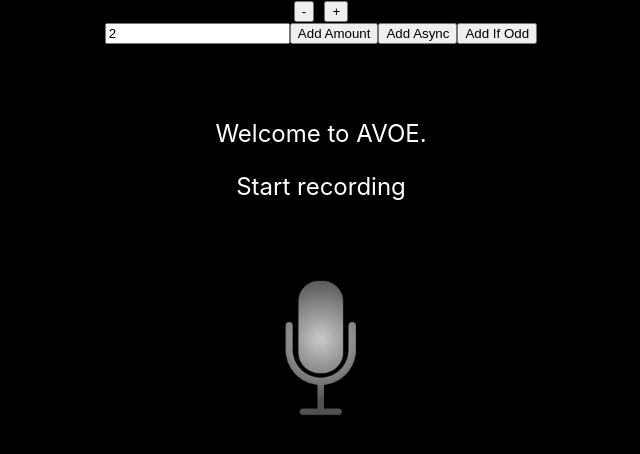
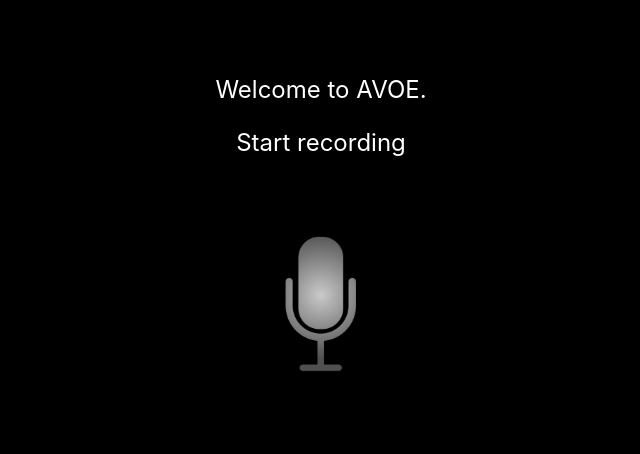
Before and after one commit to JUNIORCO/avoe, a React (Create React App) app in the folder frontend/: page / in a window 1280 px wide. Shown: the top 454 px of the page, without its empty margins (319-959 px from the left). Built offline with nearby package versions, Linux system fonts and the light colour scheme.

Commit message:
remove example redux

```diff
--- a/frontend/src/App.jsx
+++ b/frontend/src/App.jsx
@@ -4,11 +4,9 @@ import store from './store';
 import Header from './components/Header';
 import RecorderComponent from './components/Recorder';
 import Visualizer from './components/Visualizer';
-import Counter from './components/Counter';
 
 const App = () => (
   <Provider store={store}>
-    <Counter />
     <Header />
     <RecorderComponent />
     <Visualizer />
--- a/frontend/src/components/Counter.js
+++ /dev/null
@@ -1,69 +0,0 @@
-import React, { useState } from 'react';
-import { useSelector, useDispatch } from 'react-redux';
-import {
-  decrement,
-  increment,
-  incrementByAmount,
-  incrementAsync,
-  incrementIfOdd,
-  selectCount,
-} from '../reducers/counterSlice';
-import styles from '../stylesheets/Counter.css';
-
-const Counter = () => {
-  const count = useSelector(selectCount);
-  const dispatch = useDispatch();
-  const [incrementAmount, setIncrementAmount] = useState('2');
-
-  const incrementValue = Number(incrementAmount) || 0;
-
-  return (
-    <div>
-      <div className={styles.row}>
-        <button
-          className={styles.button}
-          aria-label="Decrement value"
-          onClick={() => dispatch(decrement())}
-        >
-          -
-        </button>
-        <span className={styles.value}>{count}</span>
-        <button
-          className={styles.button}
-          aria-label="Increment value"
-          onClick={() => dispatch(increment())}
-        >
-          +
-        </button>
-      </div>
-      <div className={styles.row}>
-        <input
-          className={styles.textbox}
-          aria-label="Set increment amount"
-          value={incrementAmount}
-          onChange={(e) => setIncrementAmount(e.target.value)}
-        />
-        <button
-          className={styles.button}
-          onClick={() => dispatch(incrementByAmount(incrementValue))}
-        >
-          Add Amount
-        </button>
-        <button
-          className={styles.asyncButton}
-          onClick={() => dispatch(incrementAsync(incrementValue))}
-        >
-          Add Async
-        </button>
-        <button
-          className={styles.button}
-          onClick={() => dispatch(incrementIfOdd(incrementValue))}
-        >
-          Add If Odd
-        </button>
-      </div>
-    </div>
-  );
-};
-
-export default Counter;
--- a/frontend/src/components/Recorder.jsx
+++ b/frontend/src/components/Recorder.jsx
@@ -47,7 +47,7 @@ const Recorder = (props) => {
 
   const handleRecordedState = () => {
     console.log('User finished recording');
-    setMicSrc(micColored);
+    setMicSrc(micGrayScale);
   };
 
   const handleResetState = () => {
--- a/frontend/src/reducers/counterSlice.js
+++ /dev/null
@@ -1,73 +0,0 @@
-import { createAsyncThunk, createSlice } from '@reduxjs/toolkit';
-import fetchCount from '../redux/counter/counterAPI';
-
-const initialState = {
-  value: 0,
-  status: 'idle',
-};
-
-// The function below is called a thunk and allows us to perform async logic. It
-// can be dispatched like a regular action: `dispatch(incrementAsync(10))`. This
-// will call the thunk with the `dispatch` function as the first argument. Async
-// code can then be executed and other actions can be dispatched. Thunks are
-// typically used to make async requests.
-export const incrementAsync = createAsyncThunk(
-  'counter/fetchCount',
-  async (amount) => {
-    const response = await fetchCount(amount);
-    // The value we return becomes the `fulfilled` action payload
-    return response.data;
-  }
-);
-
-export const counterSlice = createSlice({
-  name: 'counter',
-  initialState,
-  // The `reducers` field lets us define reducers and generate associated actions
-  reducers: {
-    increment: (state) => {
-      // Redux Toolkit allows us to write "mutating" logic in reducers. It
-      // doesn't actually mutate the state because it uses the Immer library,
-      // which detects changes to a "draft state" and produces a brand new
-      // immutable state based off those changes
-      state.value += 1;
-    },
-    decrement: (state) => {
-      state.value -= 1;
-    },
-    // Use the PayloadAction type to declare the contents of `action.payload`
-    incrementByAmount: (state, action) => {
-      state.value += action.payload;
-    },
-  },
-  // The `extraReducers` field lets the slice handle actions defined elsewhere,
-  // including actions generated by createAsyncThunk or in other slices.
-  extraReducers: (builder) => {
-    builder
-      .addCase(incrementAsync.pending, (state) => {
-        state.status = 'loading';
-      })
-      .addCase(incrementAsync.fulfilled, (state, action) => {
-        state.status = 'idle';
-        state.value += action.payload;
-      });
-  },
-});
-
-export const { increment, decrement, incrementByAmount } = counterSlice.actions;
-
-// The function below is called a selector and allows us to select a value from
-// the state. Selectors can also be defined inline where they're used instead of
-// in the slice file. For example: `useSelector((state: RootState) => state.counter.value)`
-export const selectCount = (state) => state.counter.value;
-
-// We can also write thunks by hand, which may contain both sync and async logic.
-// Here's an example of conditionally dispatching actions based on current state.
-export const incrementIfOdd = (amount) => (dispatch, getState) => {
-  const currentValue = selectCount(getState());
-  if (currentValue % 2 === 1) {
-    dispatch(incrementByAmount(amount));
-  }
-};
-
-export default counterSlice.reducer;
--- a/frontend/src/redux/counter/counterAPI.js
+++ /dev/null
@@ -1,8 +0,0 @@
-// A mock function to mimic making an async request for data
-const fetchCount = (amount = 1) => {
-  return new Promise((resolve) =>
-    setTimeout(() => resolve({ data: amount }), 500)
-  );
-};
-
-export default fetchCount;
--- a/frontend/src/store.js
+++ b/frontend/src/store.js
@@ -1,10 +1,8 @@
 import { configureStore } from '@reduxjs/toolkit';
-import counterReducer from './reducers/counterSlice';
 import recorderReducer from './reducers/recorderSlice';
 
 const store = configureStore({
   reducer: {
-    counter: counterReducer,
     recorder: recorderReducer
   },
 });
--- a/frontend/src/stylesheets/Counter.css
+++ /dev/null
@@ -1,78 +0,0 @@
-.row {
-  display: flex;
-  align-items: center;
-  justify-content: center;
-}
-
-.row > button {
-  margin-left: 4px;
-  margin-right: 8px;
-}
-.row:not(:last-child) {
-  margin-bottom: 16px;
-}
-
-.value {
-  font-size: 78px;
-  padding-left: 16px;
-  padding-right: 16px;
-  margin-top: 2px;
-  font-family: 'Courier New', Courier, monospace;
-}
-
-.button {
-  appearance: none;
-  background: none;
-  font-size: 32px;
-  padding-left: 12px;
-  padding-right: 12px;
-  outline: none;
-  border: 2px solid transparent;
-  color: rgb(112, 76, 182);
-  padding-bottom: 4px;
-  cursor: pointer;
-  background-color: rgba(112, 76, 182, 0.1);
-  border-radius: 2px;
-  transition: all 0.15s;
-}
-
-.textbox {
-  font-size: 32px;
-  padding: 2px;
-  width: 64px;
-  text-align: center;
-  margin-right: 4px;
-}
-
-.button:hover,
-.button:focus {
-  border: 2px solid rgba(112, 76, 182, 0.4);
-}
-
-.button:active {
-  background-color: rgba(112, 76, 182, 0.2);
-}
-
-.asyncButton {
-  composes: button;
-  position: relative;
-}
-
-.asyncButton:after {
-  content: '';
-  background-color: rgba(112, 76, 182, 0.15);
-  display: block;
-  position: absolute;
-  width: 100%;
-  height: 100%;
-  left: 0;
-  top: 0;
-  opacity: 0;
-  transition: width 1s linear, opacity 0.5s ease 1s;
-}
-
-.asyncButton:active:after {
-  width: 0%;
-  opacity: 1;
-  transition: 0s;
-}
```
Also changed, not shown: 1 other file (tests, documents, lock files or other folders).
